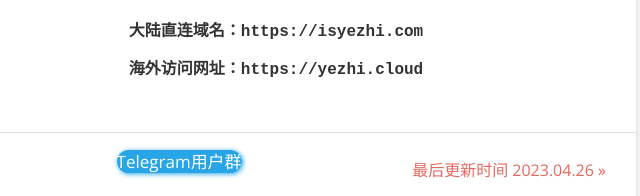
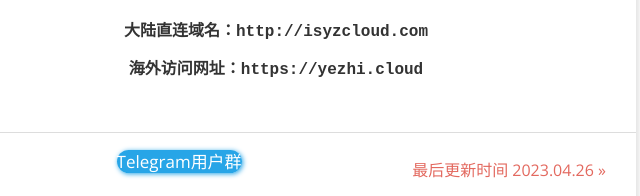
Before and after one commit to KolaCloud/kolacloud.github.io, a website: page index.html in a window 1280 px wide. Shown: the part 632-828 px from the top of the page, 364-1004 px from the left. Drawn offline with nearby package versions, Linux system fonts and the light colour scheme; a script that the page names is missing.

Commit message:
Update index.html

```diff
--- a/index.html
+++ b/index.html
@@ -22,12 +22,12 @@
         <HR SIZE=1 color=EC050556
             style="FILTER: progid:DXImageTransform.Microsoft.Glow(color=rgba(236,5,5,0.34),strength=10)" width="80%">
         <div class="cta-option">
-            <a class="btn-download" href="https://isyezhi.com">
+            <a class="btn-download" href="http://isyzcloud.com/#/login">
                 <strong>点击</strong>
                 <span class="version">访问大陆域名</span>
             </a>
             <a class="btn-download"
-               href="https://yezhi.cloud">
+               href="https://yezhi.cloud#/login">
                 <strong>点击</strong>
                 <span class="version">访问海外网址</span>
             </a>
@@ -35,7 +35,7 @@
             <div class="txt-small txt-mute">Chrome, Edge, Firefox ESR+, IE 10+, Safari 8+, Opera</div>
         </div>
         <div class="card">
-            <pre><code><b>大陆直连域名：https://isyezhi.com</b></code></pre>
+            <pre><code><b>大陆直连域名：http://isyzcloud.com</b></code></pre>
             <pre><code><b>海外访问网址：https://yezhi.cloud</b></code></pre>
         </div>
         <div class="share-bar">
```
